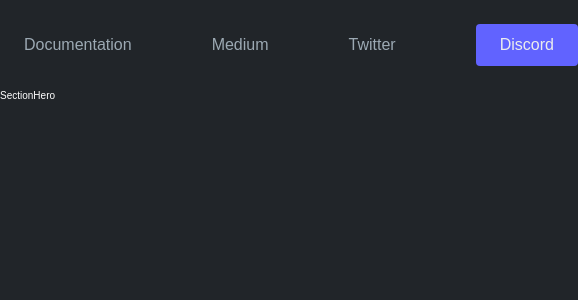
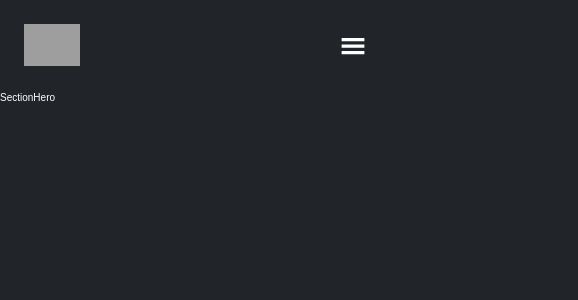
Before and after one commit to justin-cueva/Solarity-landing-page-cloned, a React (Create React App) app: page / in a window 390 px wide. Shown: the top 300 px of the page, 578 px wide, since content can reach past the window. Built offline with nearby package versions, Linux system fonts and the light colour scheme; grey boxes are pictures that could not be loaded.

Commit message:
started making nav bar responsive

```diff
--- a/package.json
+++ b/package.json
@@ -8,6 +8,7 @@
     "@testing-library/user-event": "^13.5.0",
     "react": "^18.1.0",
     "react-dom": "^18.1.0",
+    "react-icons": "^4.3.1",
     "react-scripts": "5.0.1",
     "web-vitals": "^2.1.4"
   },
--- a/src/components/sectionHero/NavBar.js
+++ b/src/components/sectionHero/NavBar.js
@@ -1,3 +1,5 @@
+import { GiHamburgerMenu } from "react-icons/gi";
+
 import "../../styles/sectionHero/navBar.css";
 
 const NavBar = () => {
@@ -16,6 +18,9 @@ const NavBar = () => {
         <li>Twitter</li>
         <button className="nav-link-btn">Discord</button>
       </ul>
+      <span className="nav-burger-menu">
+        <GiHamburgerMenu />
+      </span>
     </nav>
   );
 };
--- a/src/styles/sectionHero/navBar.css
+++ b/src/styles/sectionHero/navBar.css
@@ -24,7 +24,7 @@
 .nav-bar ul {
   display: flex;
   align-items: center;
-  gap: 8rem;
+  gap: 6rem;
   font-size: 1.6rem;
 }
 
@@ -49,3 +49,21 @@
 .nav-link-btn:hover {
   background-color: #7173ff;
 }
+
+.nav-burger-menu {
+  display: none;
+  font-size: 2.6rem;
+  color: #9ca9b3;
+}
+
+/* 672 px */
+@media (max-width: 42em) {
+  .nav-bar ul {
+    display: none;
+  }
+  .nav-burger-menu {
+    display: flex;
+    align-items: center;
+    justify-content: center;
+  }
+}
```
Also changed, not shown: 1 other file (tests, documents, lock files or other folders).
